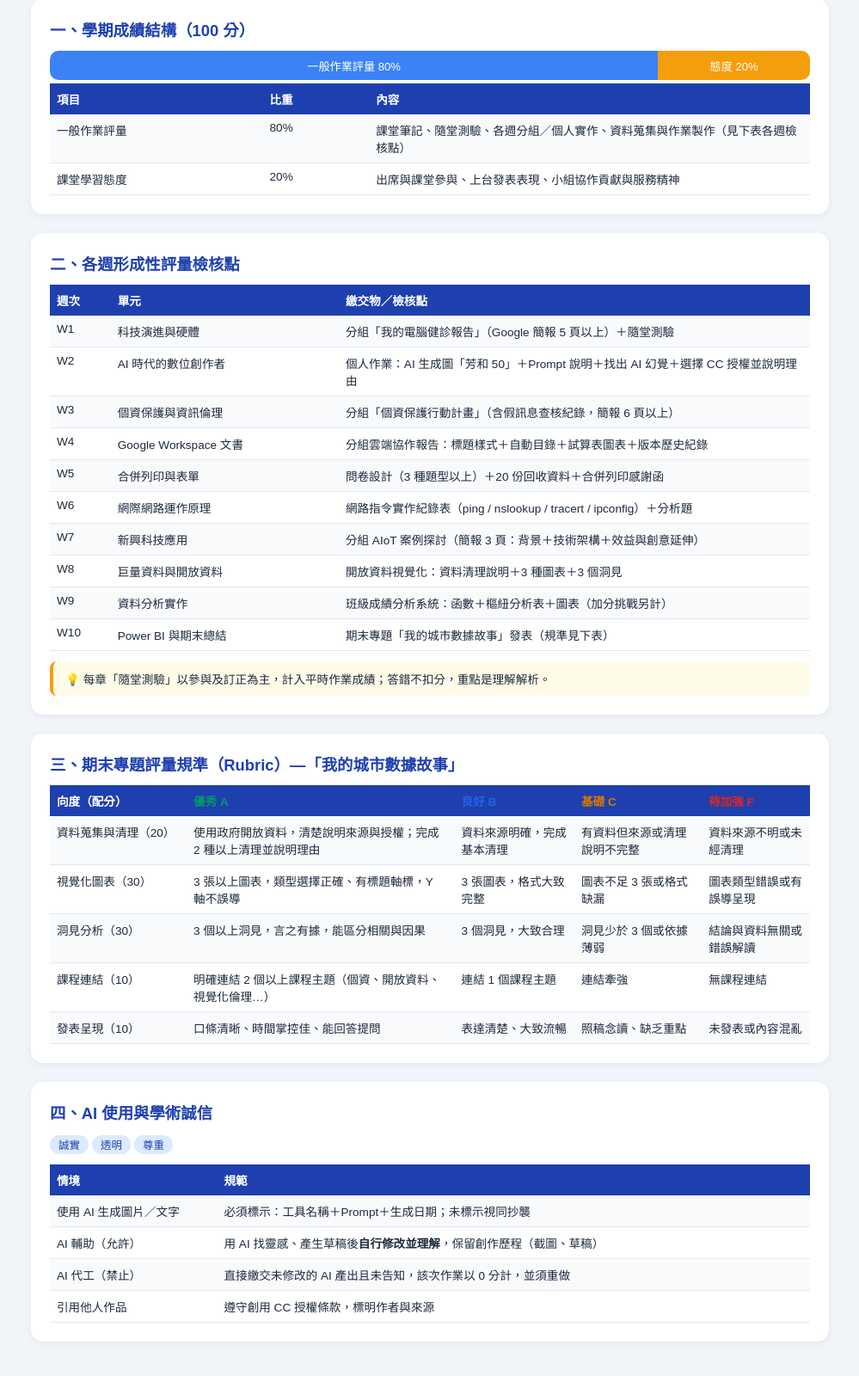
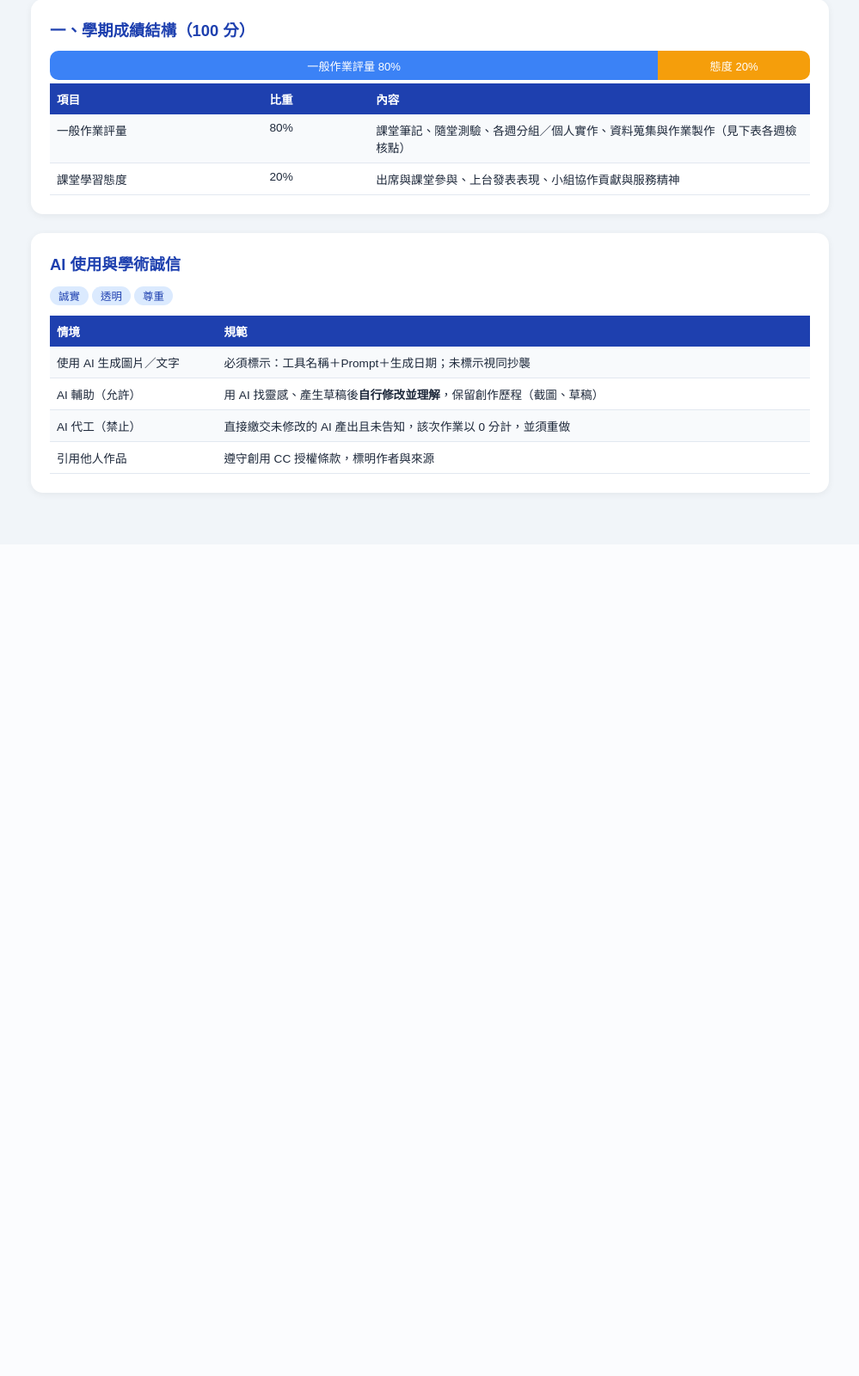
Before and after one commit to fhehshs/city-tech-115-1, a Flask app: page /rubric in a window 1280 px wide. Shown: the part 213-1813 px from the top of the page at 86% size, without its empty margins (140-1139 px from the left). After the commit the page ends 792 px from the top, so only its background shows below. Run offline with Flask 2, Linux system fonts and the light colour scheme.

Commit message:
Update rubric.html

```diff
--- a/templates/rubric.html
+++ b/templates/rubric.html
@@ -45,7 +45,7 @@ a.back{display:inline-block;margin-top:18px;color:#fff;background:rgba(255,255,2
     <tr><td>課堂學習態度</td><td>20%</td><td>出席與課堂參與、上台發表表現、小組協作貢獻與服務精神</td></tr>
   </table>
 </div>
-
+<!--
 <div class="card">
   <h2>二、各週形成性評量檢核點</h2>
   <table>
@@ -99,9 +99,9 @@ a.back{display:inline-block;margin-top:18px;color:#fff;background:rgba(255,255,2
         <td>未發表或內容混亂</td></tr>
   </table>
 </div>
-
+-->
 <div class="card">
-  <h2>四、AI 使用與學術誠信</h2>
+  <h2>AI 使用與學術誠信</h2>
   <span class="pill">誠實</span><span class="pill">透明</span><span class="pill">尊重</span>
   <table style="margin-top:10px">
     <tr><th style="width:22%">情境</th><th>規範</th></tr>
```
